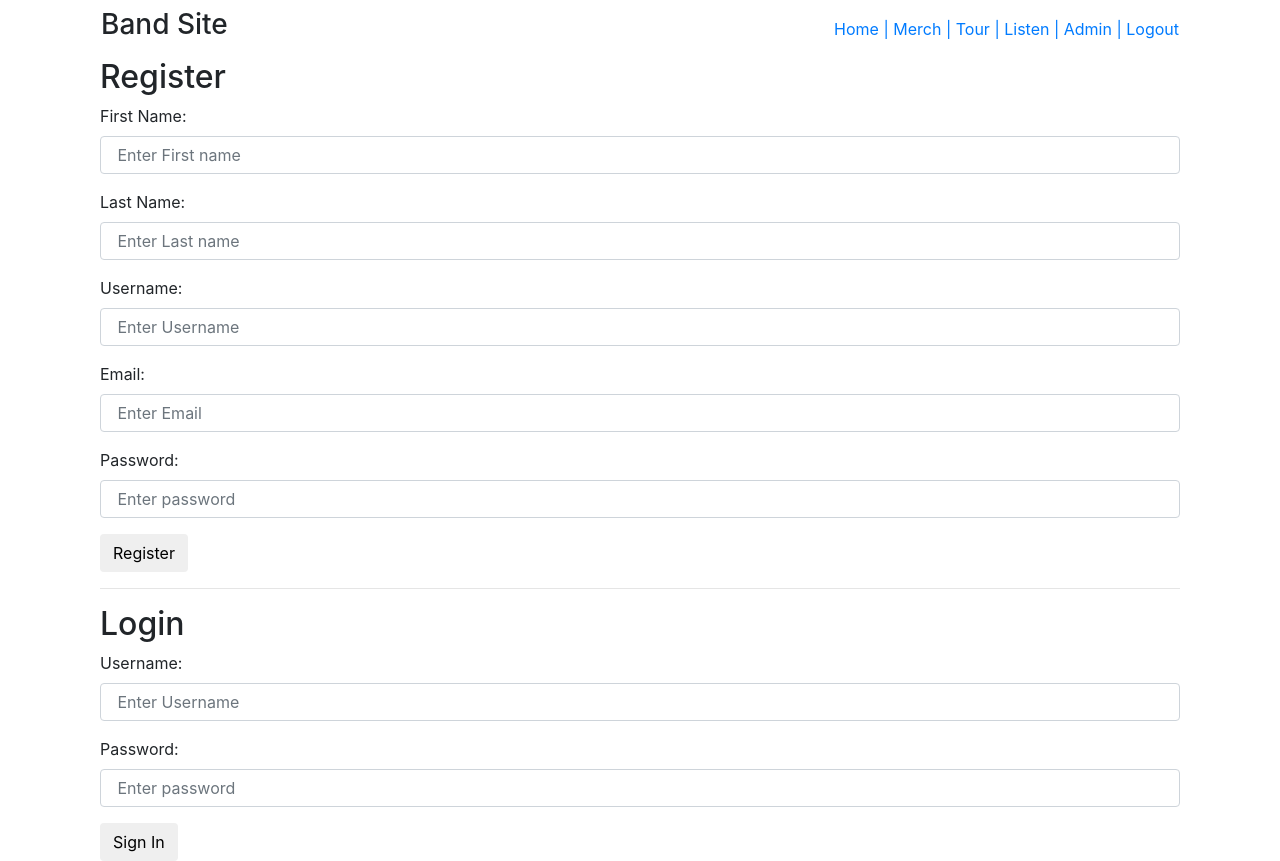
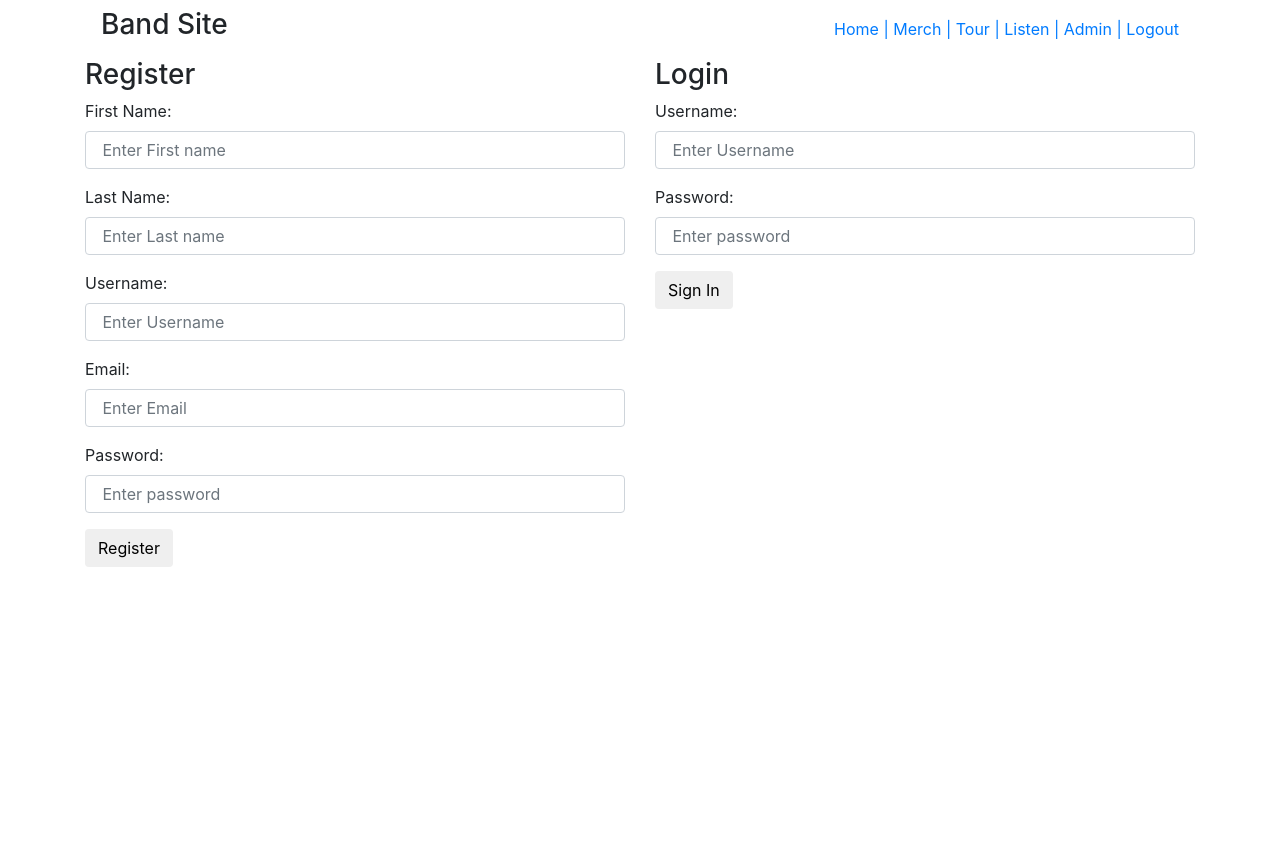
Before and after one commit to January-CodingDojoProject/initial-app, a Django app: page /admin in a window 1280 px wide. After the commit the page ends 567 px from the top, so only its background shows below. Run offline with Django 3.2, Linux system fonts and the light colour scheme; some libraries are stand-ins or nearby versions.

Commit message:
More minor changes

```diff
--- a/BandSite/apps/bandsite_app/templates/bandsite_app/admin.html
+++ b/BandSite/apps/bandsite_app/templates/bandsite_app/admin.html
@@ -2,8 +2,9 @@
 
 {% block title %} Home {% endblock %}
 {% block body %}
-    <div class="container">
-      <h2>Register</h2>
+<div class="row">
+    <div class="col" style="display:inline-block;width:50%;vertical-align:top;">
+      <h3>Register</h3>
       <form action="{% url 'bandsite:create' %}" method="post">
         {% csrf_token %}
         <div class="form-group">
@@ -31,9 +32,8 @@
         <button type="submit" class="btn btn-default" value="register" id="register">Register</button>
       </form>
     </div>
-    <div class="container">
-      <hr>
-      <h2>Login</h2>
+    <div class="col" style="display:inline-block;width:50%;vertical-align:top;">
+      <h3>Login</h3>
       <form action="{% url 'bandsite:login' %}" method="post">
         {% csrf_token %}
         <div class="form-group">
@@ -47,4 +47,5 @@
         <button type="submit" class="btn btn-default" value="register" id="register">Sign In</button>
       </form>
     </div>
+  </div>
 {% endblock %}
```
Also changed, not shown: 5 other files.
